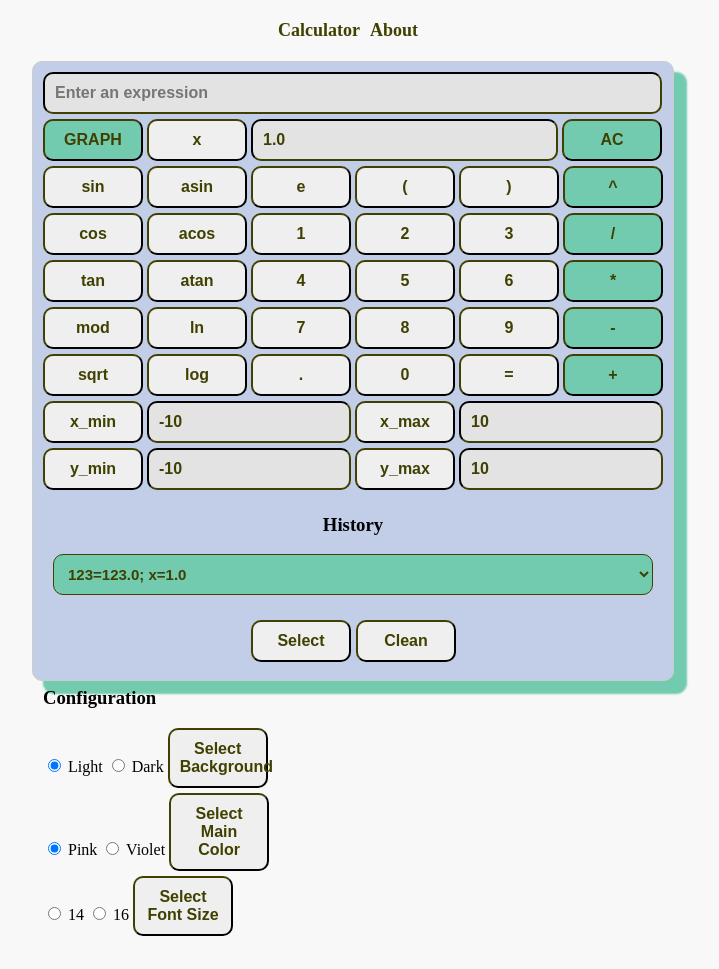
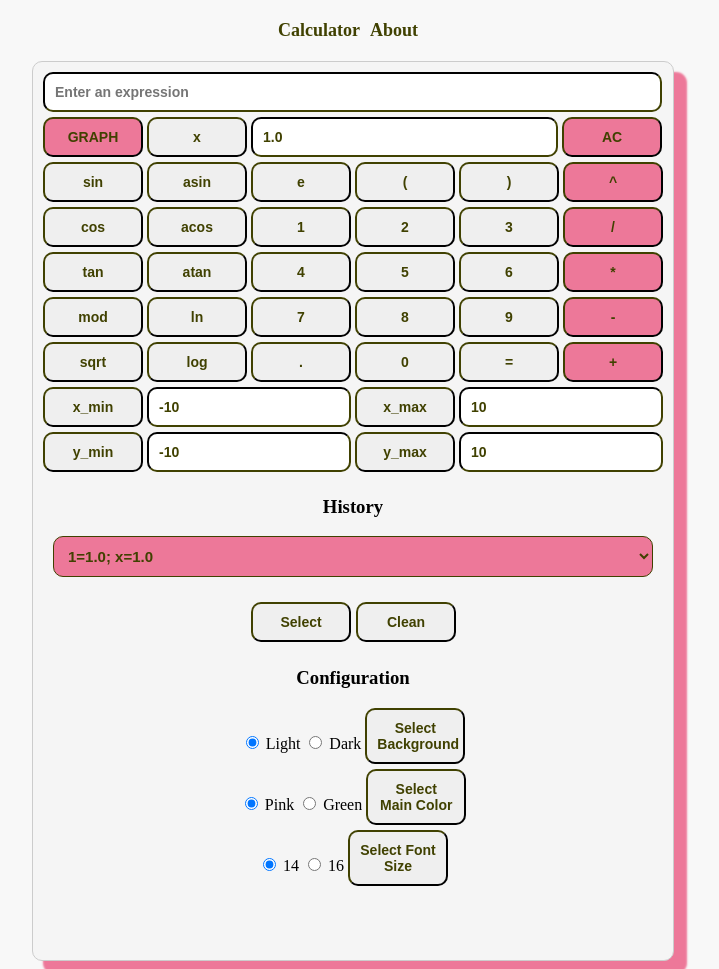
Before and after one commit to sslvvb/web-app-smartcalc-python-django, a Django app: page / in a window 1280 px wide. Shown: the whole page, without its empty margins (287-1006 px from the left). Before the commit the page ends 936 px from the top, so only its background shows below. Run offline with Django 4.2, Linux system fonts and the light colour scheme; some libraries are stand-ins or nearby versions.

Commit message:
Add config and logging

```diff
--- /dev/null
+++ b/project/config/config.yml
@@ -0,0 +1,3 @@
+background: light
+font_size: '14'
+main_color: pink
--- /dev/null
+++ b/project/data/history.txt
@@ -0,0 +1,9 @@
+1=1.0; x=1.0
+12332434=12332434.0; x=1.0
+23233.000000=23233.0; x=1.0
+23233=23233.0; x=1.0
+123=123.0; x=1.0
+12323=12323.0; x=1.0
+123.0444555=123.0444555; x=1.0
+123=123.0; x=1.0
+123=123.0; x=1.0
--- a/project/smartcalc/configs/config.yml
+++ /dev/null
@@ -1,5 +0,0 @@
-background: light
-font_size: 14
-history:
-  file: smartcalc/data/history.txt
-main_color: pink
--- a/project/smartcalc/data/history.txt
+++ /dev/null
@@ -1 +0,0 @@
-123=123.0; x=1.0
--- a/project/smartcalc/services/configs.py
+++ b/project/smartcalc/services/configs.py
@@ -1,31 +1,36 @@
 """Модуль для работы с файлом конфигурации."""
 
-# from pathlib import Path
+from pathlib import Path
 import yaml
 
-CONFIG_PATH: str = "smartcalc/configs/config.yml"
+CONFIG_PATH: str = "config/config.yml"
 
 
 def read_config() -> dict:
-    # Path(HISTORY_PATH).touch(exist_ok=True) ???
-    with open(CONFIG_PATH, 'r') as file:
-        return yaml.safe_load(file)
+    config: dict = _load_config()
+    return config
 
 
-def write_background_to_config(background: str) -> dict:
-    # Path(HISTORY_PATH).touch(exist_ok=True) ???
+def write_config(config: dict) -> None:
+    _dump_config(config)
+
+
+def update_config(key: str, value: str) -> dict:
+    config: dict = read_config()
+    config[key] = value
+    write_config(config)
+    return read_config()
+
+
+def _load_config() -> dict:
+    Path(CONFIG_PATH).touch(exist_ok=True)
     with open(CONFIG_PATH, 'r') as file:
-        config: dict = yaml.safe_load(file)
-        config['background'] = background
+        config: dict = yaml.safe_load(file) or {}
+    return config
+
+
+def _dump_config(config: dict) -> None:
     with open(CONFIG_PATH, 'w') as file:
         yaml.safe_dump(config, file)
-        return config
 
-    # theme = config['theme']
-    # print(theme)
-    #
-    # config['theme'] = 'light'
-    # print(config['theme'])
-    #
-    # with open('smartcalc/configs/config.yml', 'w') as file:
-    #     yaml.safe_dump(config, file)
+# file naming ??
--- a/project/smartcalc/services/history.py
+++ b/project/smartcalc/services/history.py
@@ -2,7 +2,7 @@
 
 from pathlib import Path
 
-HISTORY_PATH: str = "smartcalc/data/history.txt"
+HISTORY_PATH: str = "data/history.txt"
 
 
 def read_file() -> list:
--- a/project/smartcalc/services/services.py
+++ b/project/smartcalc/services/services.py
@@ -58,7 +58,12 @@
 
 
 def write_background_to_config(background: str) -> dict:
-    return configs.write_background_to_config(background)
+    return configs.update_config('background', background)
+
 
 def write_main_color_to_config(main_color: str) -> dict:
-    pass
+    return configs.update_config('main_color', main_color)
+
+
+def write_font_size_to_config(font_size: str) -> dict:
+    return configs.update_config('font_size', font_size)
--- a/project/smartcalc/static/css/styles.css
+++ b/project/smartcalc/static/css/styles.css
@@ -1,10 +1,10 @@
 :root {
-    --background-color: rgb(248, 248, 248);
-    /*--accent-color: rgb(17, 135, 101);*/
-    --accent-color: rgb(114, 202, 175);
+    /*--background-color: rgb(248, 248, 248);*/
     /*--accent-color: rgb(237, 120, 153);*/
-    --base-color: rgb(194, 205, 231);
-    --input-color: rgb(227, 227, 227);
+    --base-color: rgb(245, 245, 245);
+    /*--base-color: rgb(194, 205, 231);*/
+    --dark-grey-color: rgba(64, 65, 1);
+    --font-size: 16px;
 }
 
 html {
@@ -14,7 +14,7 @@
 .container {
     display: flex;
     justify-content: center;
-    height: 620px;
+    height: 900px;
 }
 
 .calculator {
@@ -29,11 +29,10 @@
 .calculator input {
     margin-bottom: 5px;
     padding: 10px;
-    font-size: 16px;
+    font-size: var(--font-size);
     color: rgba(64, 65, 1);
     border-radius: 10px;
-    background-color: var(--input-color);
-    border-color: rgba(64, 65, 1);
+    border-color: var(--dark-grey-color);
     font-weight: bold;
 }
 
@@ -44,7 +43,7 @@
 .calculator button {
     width: 100px;
     padding: 10px;
-    font-size: 16px;
+    font-size: var(--font-size);
     border-radius: 10px;
     border-color: rgba(64, 65, 1);
     color: rgba(64, 65, 1);
--- a/project/smartcalc/templates/index.html
+++ b/project/smartcalc/templates/index.html
@@ -1,6 +1,10 @@
 <!DOCTYPE html>
 {% load static %}
-<html {% if background %}style="--background-color: {% if background == 'light' %}rgb(248, 248, 248){% else %}rgb(59, 60, 65){% endif %}" {% endif %}>
+
+
+<html style="--background-color: {% if background == 'light' %}rgb(248, 248, 248){% else %}rgb(59, 60, 65){% endif %};
+        --accent-color: {% if main_color == 'pink' %}rgb(237, 120, 153){% else %}rgb(114, 202, 175){% endif %};
+        --font-size: {% if font_size == '16' %}16px{% else %}14px{% endif %};">
 
 <head>
     <title>SmartCalc</title>
@@ -101,10 +105,11 @@
             </div>
 
 
-            <h3>Configuration</h3>
-
+            <h3 style="text-align: center;">Configuration</h3>
+            <div style="text-align: center;">
                 <label>
-                <input type="radio" name="background" value="light" {% if background == 'light' %}checked{% endif %}/>
+                    <input type="radio" name="background" value="light"
+                           {% if background == 'light' %}checked{% endif %}/>
                     Light
                 </label>
                 <label>
@@ -116,28 +121,28 @@
                 <br>
 
                 <label>
-                <input type="radio" name="main-color" value="pink" {% if main_color == 'pink' %}checked{% endif %}/>
+                    <input type="radio" name="main_color" value="pink" {% if main_color == 'pink' %}checked{% endif %}/>
                     Pink
                 </label>
                 <label>
-                <input type="radio" name="main-color" value="violet" {% if main_color == 'violet' %}checked{% endif %}/>
-                Violet
+                    <input type="radio" name="main_color" value="green"
+                           {% if main_color == 'green' %}checked{% endif %}/>
+                    Green
                 </label>
                 <button name="select-main-color" onclick="indexPostSubmit();">Select Main Color</button>
 
                 <br>
 
                 <label>
-                <input type="radio" name="font-size" value="14" {% if font_size == '14' %}checked{% endif %}/>
+                    <input type="radio" name="font_size" value="14" {% if font_size == '14' %}checked{% endif %}/>
                     14
                 </label>
                 <label>
-                <input type="radio" name="font-size" value="16" {% if font_size == '16' %}checked{% endif %}/>
+                    <input type="radio" name="font_size" value="16" {% if font_size == '16' %}checked{% endif %}/>
                     16
                 </label>
                 <button name="select-font-size" onclick="indexPostSubmit();">Select Font Size</button>
-
-
+            </div>
         </form>
     </div>
 </div>
--- a/project/smartcalc/views.py
+++ b/project/smartcalc/views.py
@@ -1,6 +1,9 @@
-from django.http import HttpResponse, HttpResponseNotFound
+# from django.http import HttpResponse, HttpResponseNotFound
 from django.shortcuts import render
 from .services import services
+import logging
+
+logger = logging.getLogger(__name__)
 
 
 def index(request):  # return value and param type
@@ -20,6 +23,7 @@
 
         if 'clean_history' in request.POST:
             data['history'] = services.clean_history()
+            logger.info('Clean history file.')
 
         elif 'select' in request.POST:
             history_item: str = request.POST.get('history')
@@ -34,6 +38,7 @@
             result: str = services.get_expression_result(expression, x_value)
             if result != "Error in expression":
                 data['history'] = services.write_history(f'{expression}={result}; x={x_value}')
+            logger.info(f'{expression}={result}; x={x_value}')  # TODO
             data['expression_or_result'] = result
 
         elif 'select-background' in request.POST:
@@ -41,12 +46,12 @@
             data['background'] = config['background']
 
         elif 'select-main-color' in request.POST:
-            config = services.write_main_color_to_config(request.POST.get('main-color'))
-            # data['main-color'] = config['main-color']
-            pass
+            config = services.write_main_color_to_config(request.POST.get('main_color'))
+            data['main_color'] = config['main_color']
 
         elif 'select-font-size' in request.POST:
-            pass
+            config = services.write_font_size_to_config(request.POST.get('font_size'))
+            data['font_size'] = config['font_size']
 
     return render(request, "index.html", data)
 
@@ -74,7 +79,6 @@
     # else:
     #     return HttpResponse(status=400)  # change to /
 
-
-def page_not_found(request, exception):
-    # сюда добавить красивую страничку для 404
-    return HttpResponseNotFound("sslvvb Страница не найдена")
+# def page_not_found(request, exception):
+#     # сюда добавить красивую страничку для 404
+#     return HttpResponseNotFound("sslvvb Страница не найдена")
```
Also changed, not shown: project/project/settings.py (+34 -5 lines), project/smartcalc/templates/about.html (+7 -0 lines), project/db.sqlite3 (deleted). Lines whose indentation alone changed are shown as unchanged.
